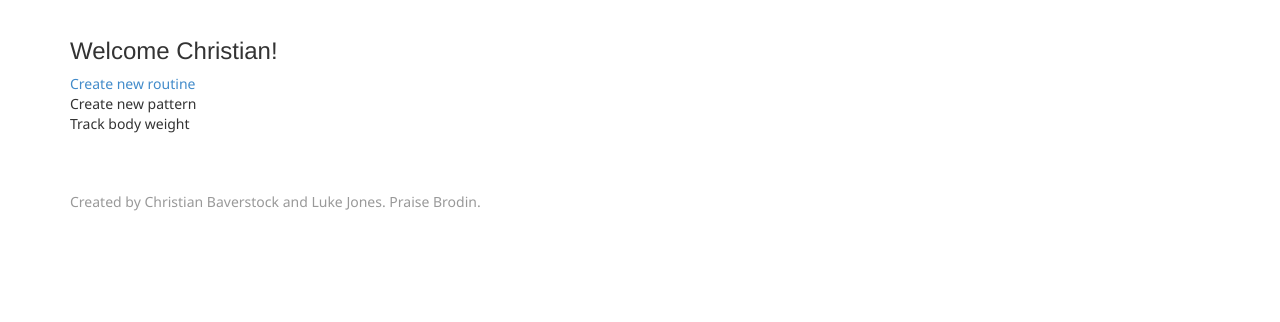
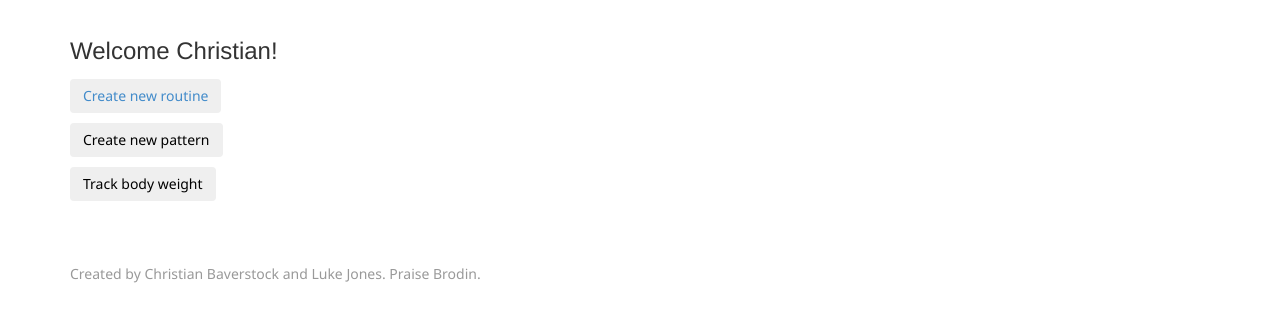
Before and after one commit to baverstockc/iron-temple, a plain HTML site: page app/index.html at #/UserSetup in a window 1280 px wide. Shown: the part 54-376 px from the top of the page. Drawn offline with nearby package versions, Linux system fonts and the light colour scheme.

Commit message:
Added li button styling.

```diff
--- a/app/iron-temple/templates/userSetup.html
+++ b/app/iron-temple/templates/userSetup.html
@@ -4,9 +4,9 @@
 	</div>
 </div>
 <div class"row-fluid">
-	<ul>
-		<li ><a href="#/NewRoutine">Create new routine</a></li>
-		<li>Create new pattern</li>
-		<li>Track body weight</li>
+	<ul class="setup-options">
+		<li><button class="btn"><a href="#/NewRoutine">Create new routine</a></button></li>
+		<li><button class="btn">Create new pattern</button></li>
+		<li><button class="btn">Track body weight</button></li>
 	</ul>
 </div>
--- a/sass/sass/site.scss
+++ b/sass/sass/site.scss
@@ -83,6 +83,12 @@ body {
 	border-radius: 0;
 }
 
+.setup-options {
+	li {
+		padding: 5px 0 5px 0;
+	}
+}
+
 .navbar-nav {
 	li {
 		a {
```
Also changed, not shown: sass/stylesheets/site.css.
